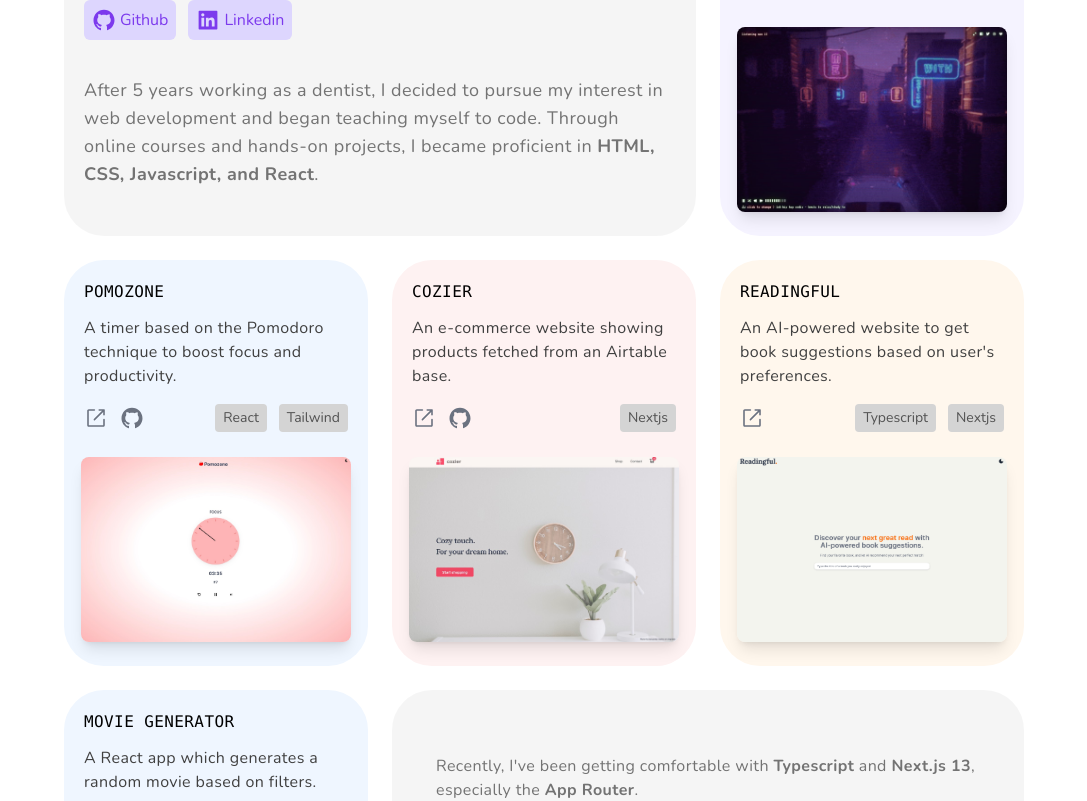
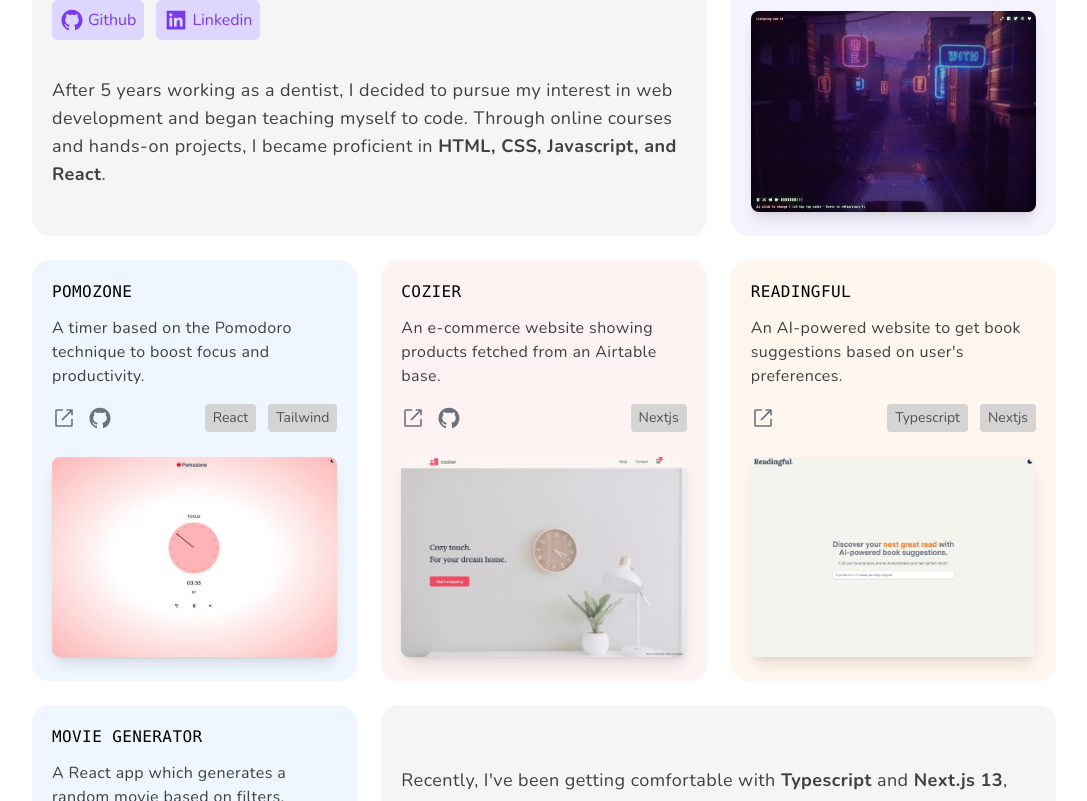
Before and after one commit to maridivi/new-personal-portfolio, a Next.js app: page / in a window 1280 px wide. Shown: the part 299-1100 px from the top of the page, without its empty margins (96-1183 px from the left). Built offline with nearby package versions, Linux system fonts and the light colour scheme; a web font is replaced by a local one.

Commit message:
Final work on responsiveness

```diff
--- a/src/app/page.tsx
+++ b/src/app/page.tsx
@@ -9,12 +9,20 @@ import Grid from "@/components/ui/Grid";
 
 import Head from "./head";
 import Contact from "@/components/Contact";
+import cn from "@/utils/cn";
 
 export default function Home() {
   return (
     <>
       <Head />
-      <main className="px-8 sm:px-16 md:px-48 min-[850px]:px-16 lg:px-224 xl:px-40 min-h-screen flex flex-col pt-12 pb-6 gap-12">
+      <main
+        className={cn(
+          "px-8 min-[550px]:px-24 sm:px-20 min-[700px]:px-28",
+          "md:px-48 min-[850px]:px-16 lg:px-24 xl:px-32",
+          // "min-[1400px]:px-28",
+          "min-h-screen flex flex-col pt-12 pb-6 gap-12"
+        )}
+      >
         <Grid className="gap-6 ">
           <About />
           <LofiCafe />
--- a/src/components/About.tsx
+++ b/src/components/About.tsx
@@ -9,7 +9,7 @@ import { lora } from "@/utils/fonts";
 
 export default function About() {
   return (
-    <Card className="col-span-2">
+    <Card className="col-span-2 delay-100 ">
       <Stack vertical className="justify-evenly">
         <Stack
           vertical
@@ -23,7 +23,7 @@ export default function About() {
             alt="avatar"
           />
           <Stack vertical>
-            <P1 className={cn("text-lg ")}>
+            <P1>
               I'm{" "}
               <span className={cn("text-2xl font-black", lora.className)}>
                 Marianna
@@ -44,7 +44,7 @@ export default function About() {
           </Stack>
         </Stack>
         <Stack className="items-center  py-6">
-          <P1 className={cn("text-lg", "text-neutral-500")}>
+          <P1>
             After 5 years working as a dentist, I decided to pursue my interest
             in web development and began teaching myself to code. Through online
             courses and hands-on projects, I became proficient in{" "}
--- a/src/components/Contact.tsx
+++ b/src/components/Contact.tsx
@@ -7,9 +7,9 @@ import cn from "@/utils/cn";
 
 export default function Contact() {
   return (
-    <Card className="col-span-2 ">
-      <Stack vertical className="justify-around min-[850px]:p-6 gap-8 ">
-        <P1 className={cn("text-neutral-500 ")}>
+    <Card className="col-span-2  delay-1000">
+      <Stack vertical className="justify-evenly  gap-8  ">
+        <P1>
           Recently, I've been getting comfortable with{" "}
           <strong>Typescript</strong> and <strong>Next.js 13</strong>,
           especially the <strong>App Router</strong>.<br></br> I've also been
--- a/src/components/Cozier.tsx
+++ b/src/components/Cozier.tsx
@@ -3,7 +3,7 @@ import ProjectCard from "./ui/ProjectCard";
 export default function Cozier() {
   return (
     <ProjectCard
-      className="bg-red-50 hover:bg-red-100"
+      className="bg-red-50 hover:bg-red-100 delay-300"
       repo="https://github.com/maridivi/e-commerce"
       projectLink="https://cozier.vercel.app/"
       alt="cozier"
--- a/src/components/LofiCafe.tsx
+++ b/src/components/LofiCafe.tsx
@@ -4,8 +4,7 @@ import ProjectCard from "./ui/ProjectCard";
 export default function LofiCafe() {
   return (
     <ProjectCard
-      className="bg-violet-50 hover:bg-violet-100 sm:col-span-2 "
-      imageStyle={cn("sm:w-[300px] sm:h-[200px]")}
+      className="delay-150 bg-violet-50 hover:bg-violet-100 sm:col-span-2 "
       title="lofi.cafe"
       description={
         <>
--- a/src/components/MovieGenerator.tsx
+++ b/src/components/MovieGenerator.tsx
@@ -3,7 +3,7 @@ import ProjectCard from "./ui/ProjectCard";
 export default function MovieGenerator() {
   return (
     <ProjectCard
-      className="bg-blue-50 hover:bg-blue-100"
+      className="bg-blue-50 hover:bg-blue-100 delay-700"
       projectLink="https://watchamovie.vercel.app/"
       repo="https://github.com/maridivi/movie-generator"
       title="movie generator"
--- a/src/components/Pomozone.tsx
+++ b/src/components/Pomozone.tsx
@@ -3,7 +3,7 @@ import ProjectCard from "./ui/ProjectCard";
 export default function Pomozone() {
   return (
     <ProjectCard
-      className="bg-blue-50 hover:bg-blue-100"
+      className="bg-blue-50 hover:bg-blue-100 delay-200"
       projectLink="https://www.pomozone.app/"
       repo="https://github.com/maridivi/pomodoro-timer"
       title="pomozone"
--- a/src/components/Readingful.tsx
+++ b/src/components/Readingful.tsx
@@ -3,7 +3,7 @@ import ProjectCard from "./ui/ProjectCard";
 export default function Readingful() {
   return (
     <ProjectCard
-      className="bg-orange-50 hover:bg-orange-100"
+      className="bg-orange-50 hover:bg-orange-100 delay-500"
       projectLink="https://www.readingful.app/"
       title="readingful"
       alt="readingful"
--- a/src/components/ui/Card.tsx
+++ b/src/components/ui/Card.tsx
@@ -15,8 +15,9 @@ export default function Card(props: CardProps) {
   return (
     <div
       className={cn(
-        "min-w-full rounded-[40px] overflow-hidden p-5 pb-6",
-        "bg-black/[0.04] hover:bg-black/[0.08] dark:bg-gray-750 dark:border dark:border-[rgba(255,255,255,0.08)] transition-colors duration-150",
+        "min-w-full rounded-[18px] overflow-hidden p-5 pb-6",
+        "bg-black/[0.04] hover:bg-black/[0.08] dark:bg-gray-750 dark:border dark:border-[rgba(255,255,255,0.08)]",
+        "transition-colors duration-150",
         className
       )}
     >
--- a/src/components/ui/Grid.tsx
+++ b/src/components/ui/Grid.tsx
@@ -12,7 +12,7 @@ export default function Grid({
   return (
     <div
       className={cn(
-        "grid grid-cols-1 sm:grid-cols-2 min-[850px]:grid-cols-3  lg:grid-cols-3",
+        "grid grid-cols-1 sm:grid-cols-2 min-[850px]:grid-cols-3  lg:grid-cols-3 min-[1400px]:px-32",
         "lg:grid-flow-row lg:auto-rows-max",
         "gap-2",
         className
--- a/src/components/ui/P1.tsx
+++ b/src/components/ui/P1.tsx
@@ -17,7 +17,8 @@ export default function P1({
   return (
     <p
       className={cn(
-        "text-base font-light max-w-full text-neutral-700 tracking-wide",
+        "text-lg font-light max-w-full text-neutral-700 tracking-wide",
+
         noWrap && "truncate",
         bold && "font-bold",
         center && "text-center",
--- a/src/components/ui/ProjectCard.tsx
+++ b/src/components/ui/ProjectCard.tsx
@@ -18,7 +18,6 @@ export type ProjectCardProps = {
   projectLink: string;
   techList?: string[];
   className?: string;
-  imageStyle?: string;
 };
 
 export default function ProjectCard(props: ProjectCardProps) {
@@ -31,7 +30,6 @@ export default function ProjectCard(props: ProjectCardProps) {
     projectLink,
     techList,
     className,
-    imageStyle,
   } = props;
   return (
     <Card
@@ -40,12 +38,13 @@ export default function ProjectCard(props: ProjectCardProps) {
       className={cn(
         "group col-span-2 sm:col-span-1 md:col-span-2",
         className,
+
         "min-[850px]:col-span-1"
       )}
     >
-      <Stack vertical className=" items-stretch justify-evenly h-full">
+      <Stack vertical className="justify-stretch h-full">
         <H2 className="font-mono uppercase">{title}</H2>
-        <P1>{description}</P1>
+        <P1 className="text-md">{description}</P1>
 
         <Stack className="items-center justify-between ">
           <Stack>
@@ -76,17 +75,19 @@ export default function ProjectCard(props: ProjectCardProps) {
 
       <div
         className={cn(
-          "relative w-[300px] h-[200px]",
-          "sm:w-[220px] sm:h-[150px]",
-          "md:w-[300px] md:h-[200px]",
-          "min-[850px]:w-[210px] min-[850px]:h-[145px]",
-          "lg:w-[270px] lg:h-[185px]",
-          "overflow-hidden shrink-0 shadow-lg rounded-lg ",
-          "transition-transform group-hover:scale-105",
-          imageStyle
+          "relative w-full max-w-full min-w-0 overflow-hidden",
+          "overflow-hidden shrink-0 shadow-lg rounded-lg",
+          "transition-transform group-hover:scale-105"
         )}
       >
-        <Image alt={alt} src={src} fill priority />
+        <Image
+          alt={alt}
+          src={src}
+          width={300}
+          height={300}
+          className="w-full object-cover"
+          priority
+        />
       </div>
     </Card>
   );
```
